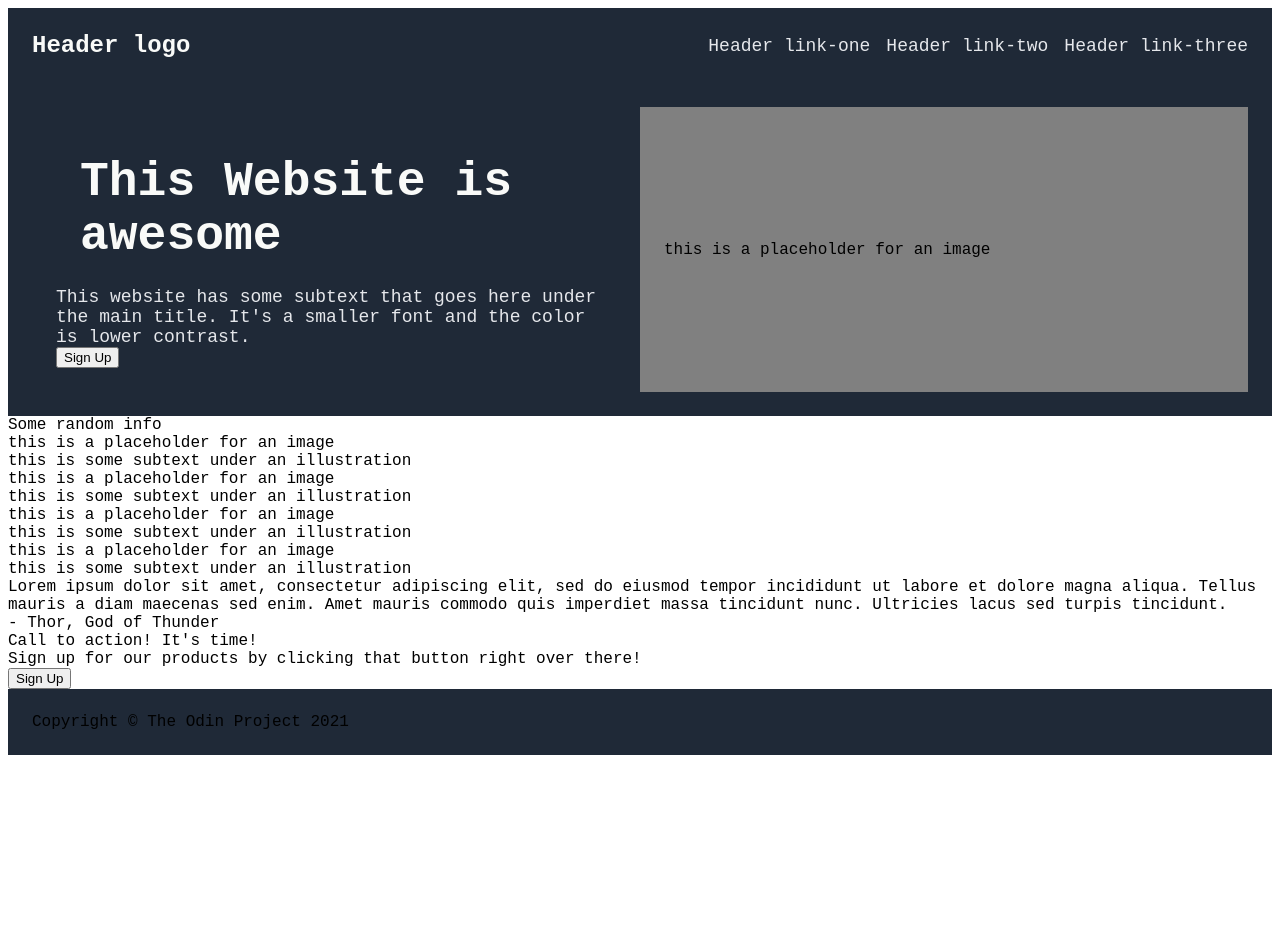
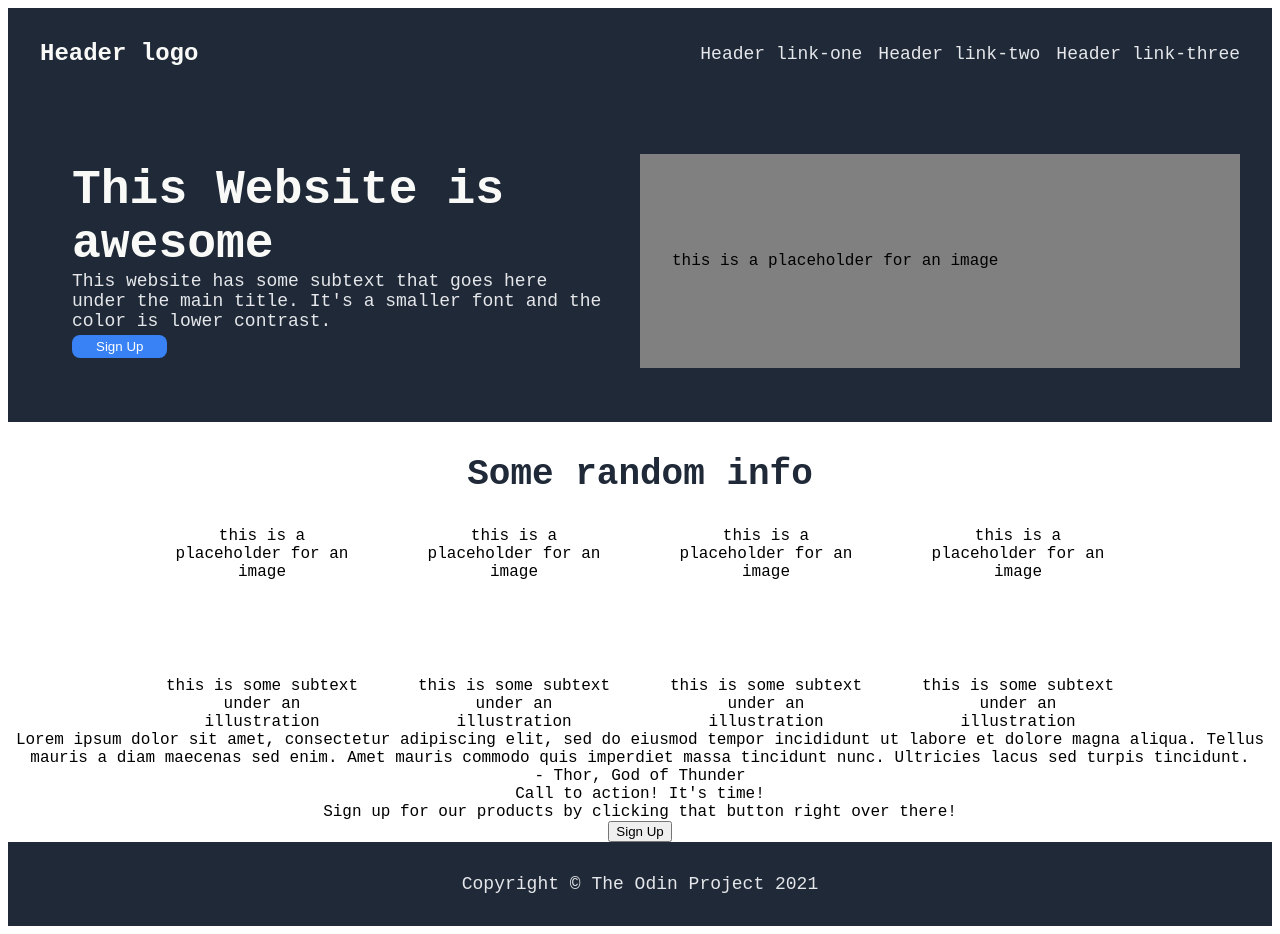
Before and after one commit to asmoJoJo/odin-landing-page, a plain HTML site: page index.html in a window 1280 px wide. Before the commit the page ends 800 px from the top, so only its background shows below. Drawn offline with Linux system fonts and the light colour scheme.

Commit message:
Add style

```diff
--- a/css/style.css
+++ b/css/style.css
@@ -16,7 +16,7 @@ ul{
 
 .header, .footer, .welcome{
     background-color: #1F2937;
-    padding: 24px;
+    padding: 32px;
 }
 
 .container{
@@ -41,8 +41,8 @@ a, .welcome-subtext{
 }
 
 .welcome{
-    /* flex: 1; */
     display: flex;
+    align-items: center;
 }
 
 .container.welcome{
@@ -52,9 +52,11 @@ a, .welcome-subtext{
     align-items: flex-start;
 }
 
-.placeholder-image.header{
-    flex: 1;
-    background-color: gray;
+.title.welcome{
+    color: #F9FAF8;
+    font-weight: 900;
+    font-size: 48px;
+    padding: 0;
 }
 
 .logo{
@@ -63,8 +65,53 @@ a, .welcome-subtext{
     font-size: 24px
 }
 
-.title.welcome{
-    color: #F9FAF8;
+.placeholder-image.header{
+    flex: 1;
+    background-color: gray;
+    height: 150px;
+}
+
+.welcome button{
+    background-color: #3882F6;
+    color: white;
+    border-radius: 8px;
+    border: none;
+    padding: 4px 24px;
+    margin-top: 4px;
+}
+
+.main{
+    display: flex;
+    flex-flow: column;
+    text-align: center;
+    justify-content: space-between;
+}
+
+.title.main{
     font-weight: 900;
-    font-size: 48px
+    font-size: 36px;
+    color: #1F2937;
+    margin: 32px 0;
 }
+
+.container.main{
+    display: flex;
+    flex-flow: row;
+    justify-content: center;
+    align-items: center;
+    gap: 52px;
+}
+
+.placeholder-image.main{
+    height: 150px;
+}
+
+.info{
+    max-width: 200px;
+}
+
+.footer{
+    text-align: center;
+    color: #E5E7EB;
+    font-size: 18px;
+}
--- a/index.html
+++ b/index.html
@@ -34,7 +34,7 @@
     </div>
     <div class="main">
         <div class="title main">Some random info</div>
-        <div class="container">
+        <div class="container main">
             <div class="info">
                 <div class="placeholder-image main">this is a placeholder for an image</div>
                 <div class="text">this is some subtext under an illustration</div>
```
